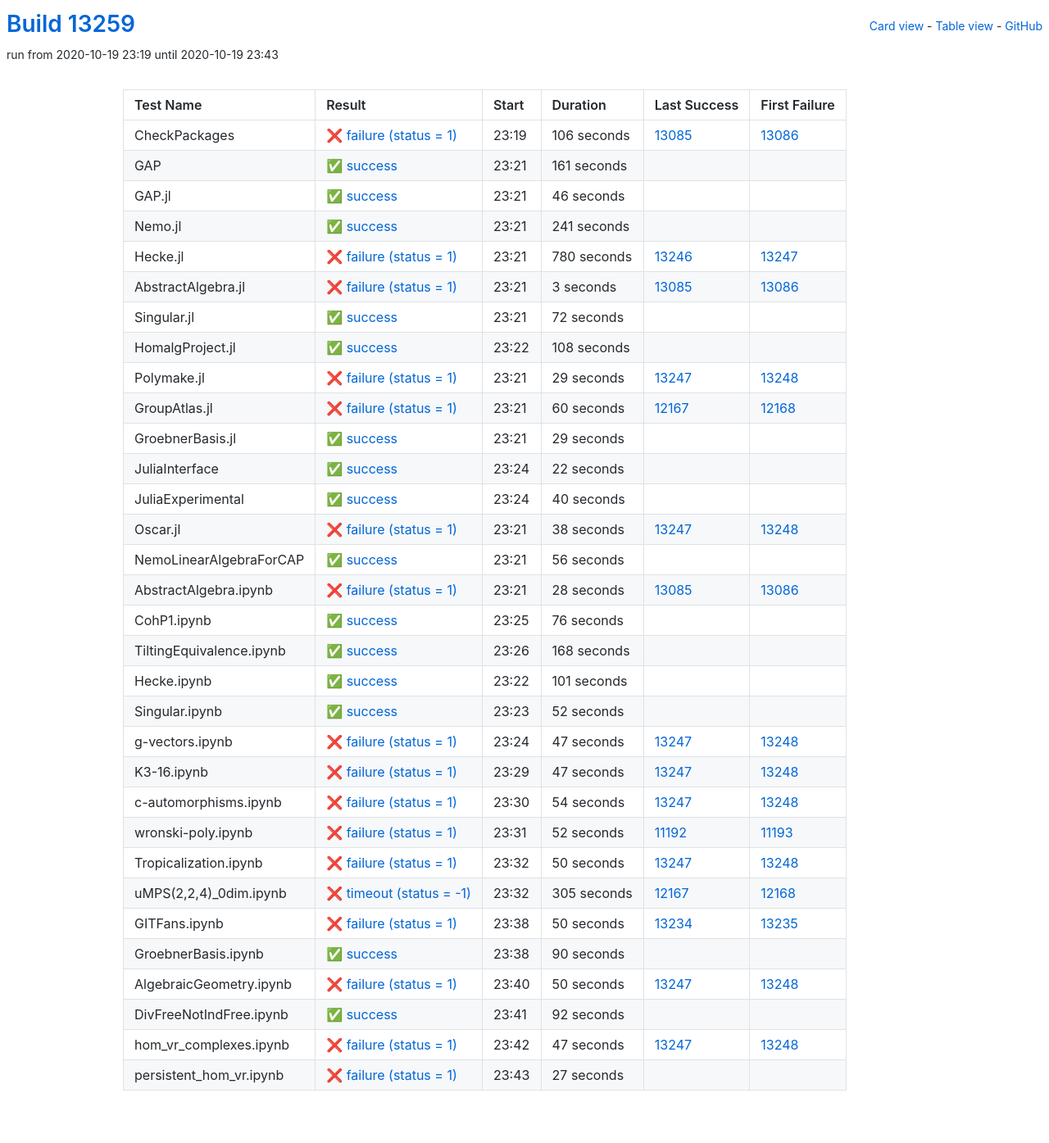
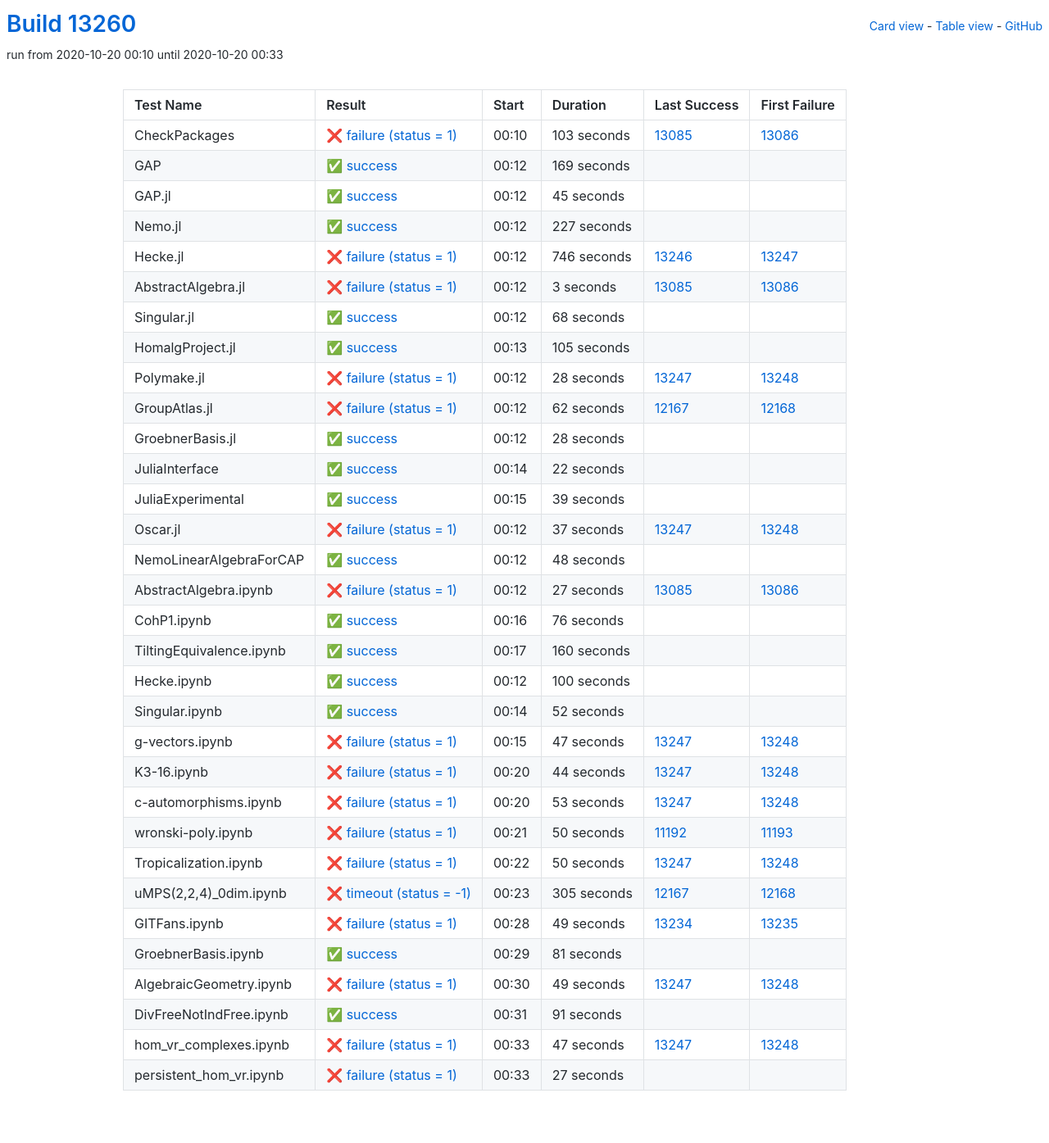
Before and after one commit to oscar-system/oscar-ci-status, a Jekyll site: the page built from table.html, in a window 1280 px wide. Shown: the whole page at 82% size. Built offline with Jekyll 4.4.1, drawn with Linux system fonts in a browser that asks for light colours.

Commit message:
Build #13260

```diff
--- a/_data/ci.yml
+++ b/_data/ci.yml
@@ -1,6 +1,6 @@
 ---
-build: 13259
-build_url: https://oscarci.mathematik.uni-kl.de/job/oscar/13259/
+build: 13260
+build_url: https://oscarci.mathematik.uni-kl.de/job/oscar/13260/
 job: oscar
 organization: oscar-system
 repo: oscar-ci-status
@@ -8,68 +8,68 @@
 tests:
 - name: CheckPackages
   id: checkpackages
-  log: https://oscarci.mathematik.uni-kl.de/job/oscar/13259/artifact/logs/build-13259/CheckPackages.log
-  start: 2020-10-19 23:19
+  log: https://oscarci.mathematik.uni-kl.de/job/oscar/13260/artifact/logs/build-13260/CheckPackages.log
+  start: 2020-10-20 00:10
   success: false
   exitcode: 1
   status: failure
-  duration: 106
+  duration: 103
   last_success: 13085
   last_success_url: https://oscarci.mathematik.uni-kl.de/job/oscar/13085/
   first_failure: 13086
   first_failure_url: https://oscarci.mathematik.uni-kl.de/job/oscar/13086/
 - name: GAP
   id: gap
-  log: https://oscarci.mathematik.uni-kl.de/job/oscar/13259/artifact/logs/build-13259/GAP.log
-  start: 2020-10-19 23:21
+  log: https://oscarci.mathematik.uni-kl.de/job/oscar/13260/artifact/logs/build-13260/GAP.log
+  start: 2020-10-20 00:12
   success: true
   exitcode: 0
   status: success
-  duration: 161
+  duration: 169
   last_success: false
   last_success_url:
   first_failure: false
   first_failure_url:
 - name: GAP.jl
   id: gap-jl
-  log: https://oscarci.mathematik.uni-kl.de/job/oscar/13259/artifact/logs/build-13259/GAP.jl.log
-  start: 2020-10-19 23:21
+  log: https://oscarci.mathematik.uni-kl.de/job/oscar/13260/artifact/logs/build-13260/GAP.jl.log
+  start: 2020-10-20 00:12
   success: true
   exitcode: 0
   status: success
-  duration: 46
+  duration: 45
   last_success: false
   last_success_url:
   first_failure: false
   first_failure_url:
 - name: Nemo.jl
   id: nemo-jl
-  log: https://oscarci.mathematik.uni-kl.de/job/oscar/13259/artifact/logs/build-13259/Nemo.jl.log
-  start: 2020-10-19 23:21
+  log: https://oscarci.mathematik.uni-kl.de/job/oscar/13260/artifact/logs/build-13260/Nemo.jl.log
+  start: 2020-10-20 00:12
   success: true
   exitcode: 0
   status: success
-  duration: 241
+  duration: 227
   last_success: false
   last_success_url:
   first_failure: false
   first_failure_url:
 - name: Hecke.jl
   id: hecke-jl
-  log: https://oscarci.mathematik.uni-kl.de/job/oscar/13259/artifact/logs/build-13259/Hecke.jl.log
-  start: 2020-10-19 23:21
+  log: https://oscarci.mathematik.uni-kl.de/job/oscar/13260/artifact/logs/build-13260/Hecke.jl.log
+  start: 2020-10-20 00:12
   success: false
   exitcode: 1
   status: failure
-  duration: 780
+  duration: 746
   last_success: 13246
   last_success_url: https://oscarci.mathematik.uni-kl.de/job/oscar/13246/
   first_failure: 13247
   first_failure_url: https://oscarci.mathematik.uni-kl.de/job/oscar/13247/
 - name: AbstractAlgebra.jl
   id: abstractalgebra-jl
-  log: https://oscarci.mathematik.uni-kl.de/job/oscar/13259/artifact/logs/build-13259/AbstractAlgebra.jl.log
-  start: 2020-10-19 23:21
+  log: https://oscarci.mathematik.uni-kl.de/job/oscar/13260/artifact/logs/build-13260/AbstractAlgebra.jl.log
+  start: 2020-10-20 00:12
   success: false
   exitcode: 1
   status: failure
@@ -80,68 +80,68 @@
   first_failure_url: https://oscarci.mathematik.uni-kl.de/job/oscar/13086/
 - name: Singular.jl
   id: singular-jl
-  log: https://oscarci.mathematik.uni-kl.de/job/oscar/13259/artifact/logs/build-13259/Singular.jl.log
-  start: 2020-10-19 23:21
+  log: https://oscarci.mathematik.uni-kl.de/job/oscar/13260/artifact/logs/build-13260/Singular.jl.log
+  start: 2020-10-20 00:12
   success: true
   exitcode: 0
   status: success
-  duration: 72
+  duration: 68
   last_success: false
   last_success_url:
   first_failure: false
   first_failure_url:
 - name: HomalgProject.jl
   id: homalgproject-jl
-  log: https://oscarci.mathematik.uni-kl.de/job/oscar/13259/artifact/logs/build-13259/HomalgProject.jl.log
-  start: 2020-10-19 23:22
+  log: https://oscarci.mathematik.uni-kl.de/job/oscar/13260/artifact/logs/build-13260/HomalgProject.jl.log
+  start: 2020-10-20 00:13
   success: true
   exitcode: 0
   status: success
-  duration: 108
+  duration: 105
   last_success: false
   last_success_url:
   first_failure: false
   first_failure_url:
 - name: Polymake.jl
   id: polymake-jl
-  log: https://oscarci.mathematik.uni-kl.de/job/oscar/13259/artifact/logs/build-13259/Polymake.jl.log
-  start: 2020-10-19 23:21
+  log: https://oscarci.mathematik.uni-kl.de/job/oscar/13260/artifact/logs/build-13260/Polymake.jl.log
+  start: 2020-10-20 00:12
   success: false
   exitcode: 1
   status: failure
-  duration: 29
+  duration: 28
   last_success: 13247
   last_success_url: https://oscarci.mathematik.uni-kl.de/job/oscar/13247/
   first_failure: 13248
   first_failure_url: https://oscarci.mathematik.uni-kl.de/job/oscar/13248/
 - name: GroupAtlas.jl
   id: groupatlas-jl
-  log: https://oscarci.mathematik.uni-kl.de/job/oscar/13259/artifact/logs/build-13259/GroupAtlas.jl.log
-  start: 2020-10-19 23:21
+  log: https://oscarci.mathematik.uni-kl.de/job/oscar/13260/artifact/logs/build-13260/GroupAtlas.jl.log
+  start: 2020-10-20 00:12
   success: false
   exitcode: 1
   status: failure
-  duration: 60
+  duration: 62
   last_success: 12167
   last_success_url: https://oscarci.mathematik.uni-kl.de/job/oscar/12167/
   first_failure: 12168
   first_failure_url: https://oscarci.mathematik.uni-kl.de/job/oscar/12168/
 - name: GroebnerBasis.jl
   id: groebnerbasis-jl
-  log: https://oscarci.mathematik.uni-kl.de/job/oscar/13259/artifact/logs/build-13259/GroebnerBasis.jl.log
-  start: 2020-10-19 23:21
+  log: https://oscarci.mathematik.uni-kl.de/job/oscar/13260/artifact/logs/build-13260/GroebnerBasis.jl.log
+  start: 2020-10-20 00:12
   success: true
   exitcode: 0
   status: success
-  duration: 29
+  duration: 28
   last_success: false
   last_success_url:
   first_failure: false
   first_failure_url:
 - name: JuliaInterface
   id: juliainterface
-  log: https://oscarci.mathematik.uni-kl.de/job/oscar/13259/artifact/logs/build-13259/JuliaInterface.log
-  start: 2020-10-19 23:24
+  log: https://oscarci.mathematik.uni-kl.de/job/oscar/13260/artifact/logs/build-13260/JuliaInterface.log
+  start: 2020-10-20 00:14
   success: true
   exitcode: 0
   status: success
@@ -152,56 +152,56 @@
   first_failure_url:
 - name: JuliaExperimental
   id: juliaexperimental
-  log: https://oscarci.mathematik.uni-kl.de/job/oscar/13259/artifact/logs/build-13259/JuliaExperimental.log
-  start: 2020-10-19 23:24
+  log: https://oscarci.mathematik.uni-kl.de/job/oscar/13260/artifact/logs/build-13260/JuliaExperimental.log
+  start: 2020-10-20 00:15
   success: true
   exitcode: 0
   status: success
-  duration: 40
+  duration: 39
   last_success: false
   last_success_url:
   first_failure: false
   first_failure_url:
 - name: Oscar.jl
   id: oscar-jl
-  log: https://oscarci.mathematik.uni-kl.de/job/oscar/13259/artifact/logs/build-13259/Oscar.jl.log
-  start: 2020-10-19 23:21
+  log: https://oscarci.mathematik.uni-kl.de/job/oscar/13260/artifact/logs/build-13260/Oscar.jl.log
+  start: 2020-10-20 00:12
   success: false
   exitcode: 1
   status: failure
-  duration: 38
+  duration: 37
   last_success: 13247
   last_success_url: https://oscarci.mathematik.uni-kl.de/job/oscar/13247/
   first_failure: 13248
   first_failure_url: https://oscarci.mathematik.uni-kl.de/job/oscar/13248/
 - name: NemoLinearAlgebraForCAP
   id: nemolinearalgebraforcap
-  log: https://oscarci.mathematik.uni-kl.de/job/oscar/13259/artifact/logs/build-13259/NemoLinearAlgebraForCAP.log
-  start: 2020-10-19 23:21
+  log: https://oscarci.mathematik.uni-kl.de/job/oscar/13260/artifact/logs/build-13260/NemoLinearAlgebraForCAP.log
+  start: 2020-10-20 00:12
   success: true
   exitcode: 0
   status: success
-  duration: 56
+  duration: 48
   last_success: false
   last_success_url:
   first_failure: false
   first_failure_url:
 - name: AbstractAlgebra.ipynb
   id: abstractalgebra-ipynb
-  log: https://oscarci.mathematik.uni-kl.de/job/oscar/13259/artifact/logs/build-13259/AbstractAlgebra.ipynb.log
-  start: 2020-10-19 23:21
+  log: https://oscarci.mathematik.uni-kl.de/job/oscar/13260/artifact/logs/build-13260/AbstractAlgebra.ipynb.log
+  start: 2020-10-20 00:12
   success: false
   exitcode: 1
   status: failure
-  duration: 28
+  duration: 27
   last_success: 13085
   last_success_url: https://oscarci.mathematik.uni-kl.de/job/oscar/13085/
   first_failure: 13086
   first_failure_url: https://oscarci.mathematik.uni-kl.de/job/oscar/13086/
 - name: CohP1.ipynb
   id: cohp1-ipynb
-  log: https://oscarci.mathematik.uni-kl.de/job/oscar/13259/artifact/logs/build-13259/CohP1.ipynb.log
-  start: 2020-10-19 23:25
+  log: https://oscarci.mathematik.uni-kl.de/job/oscar/13260/artifact/logs/build-13260/CohP1.ipynb.log
+  start: 2020-10-20 00:16
   success: true
   exitcode: 0
   status: success
@@ -212,32 +212,32 @@
   first_failure_url:
 - name: TiltingEquivalence.ipynb
   id: tiltingequivalence-ipynb
-  log: https://oscarci.mathematik.uni-kl.de/job/oscar/13259/artifact/logs/build-13259/TiltingEquivalence.ipynb.log
-  start: 2020-10-19 23:26
+  log: https://oscarci.mathematik.uni-kl.de/job/oscar/13260/artifact/logs/build-13260/TiltingEquivalence.ipynb.log
+  start: 2020-10-20 00:17
   success: true
   exitcode: 0
   status: success
-  duration: 168
+  duration: 160
   last_success: false
   last_success_url:
   first_failure: false
   first_failure_url:
 - name: Hecke.ipynb
   id: hecke-ipynb
-  log: https://oscarci.mathematik.uni-kl.de/job/oscar/13259/artifact/logs/build-13259/Hecke.ipynb.log
-  start: 2020-10-19 23:22
+  log: https://oscarci.mathematik.uni-kl.de/job/oscar/13260/artifact/logs/build-13260/Hecke.ipynb.log
+  start: 2020-10-20 00:12
   success: true
   exitcode: 0
   status: success
-  duration: 101
+  duration: 100
   last_success: false
   last_success_url:
   first_failure: false
   first_failure_url:
 - name: Singular.ipynb
   id: singular-ipynb
-  log: https://oscarci.mathematik.uni-kl.de/job/oscar/13259/artifact/logs/build-13259/Singular.ipynb.log
-  start: 2020-10-19 23:23
+  log: https://oscarci.mathematik.uni-kl.de/job/oscar/13260/artifact/logs/build-13260/Singular.ipynb.log
+  start: 2020-10-20 00:14
   success: true
   exitcode: 0
   status: success
@@ -248,8 +248,8 @@
   first_failure_url:
 - name: g-vectors.ipynb
   id: g-vectors-ipynb
-  log: https://oscarci.mathematik.uni-kl.de/job/oscar/13259/artifact/logs/build-13259/g-vectors.ipynb.log
-  start: 2020-10-19 23:24
+  log: https://oscarci.mathematik.uni-kl.de/job/oscar/13260/artifact/logs/build-13260/g-vectors.ipynb.log
+  start: 2020-10-20 00:15
   success: false
   exitcode: 1
   status: failure
@@ -260,44 +260,44 @@
   first_failure_url: https://oscarci.mathematik.uni-kl.de/job/oscar/13248/
 - name: K3-16.ipynb
   id: k3-16-ipynb
-  log: https://oscarci.mathematik.uni-kl.de/job/oscar/13259/artifact/logs/build-13259/K3-16.ipynb.log
-  start: 2020-10-19 23:29
+  log: https://oscarci.mathematik.uni-kl.de/job/oscar/13260/artifact/logs/build-13260/K3-16.ipynb.log
+  start: 2020-10-20 00:20
   success: false
   exitcode: 1
   status: failure
-  duration: 47
+  duration: 44
   last_success: 13247
   last_success_url: https://oscarci.mathematik.uni-kl.de/job/oscar/13247/
   first_failure: 13248
   first_failure_url: https://oscarci.mathematik.uni-kl.de/job/oscar/13248/
 - name: c-automorphisms.ipynb
   id: c-automorphisms-ipynb
-  log: https://oscarci.mathematik.uni-kl.de/job/oscar/13259/artifact/logs/build-13259/c-automorphisms.ipynb.log
-  start: 2020-10-19 23:30
+  log: https://oscarci.mathematik.uni-kl.de/job/oscar/13260/artifact/logs/build-13260/c-automorphisms.ipynb.log
+  start: 2020-10-20 00:20
   success: false
   exitcode: 1
   status: failure
-  duration: 54
+  duration: 53
   last_success: 13247
   last_success_url: https://oscarci.mathematik.uni-kl.de/job/oscar/13247/
   first_failure: 13248
   first_failure_url: https://oscarci.mathematik.uni-kl.de/job/oscar/13248/
 - name: wronski-poly.ipynb
   id: wronski-poly-ipynb
-  log: https://oscarci.mathematik.uni-kl.de/job/oscar/13259/artifact/logs/build-13259/wronski-poly.ipynb.log
-  start: 2020-10-19 23:31
+  log: https://oscarci.mathematik.uni-kl.de/job/oscar/13260/artifact/logs/build-13260/wronski-poly.ipynb.log
+  start: 2020-10-20 00:21
   success: false
   exitcode: 1
   status: failure
-  duration: 52
+  duration: 50
   last_success: 11192
   last_success_url: https://oscarci.mathematik.uni-kl.de/job/oscar/11192/
   first_failure: 11193
   first_failure_url: https://oscarci.mathematik.uni-kl.de/job/oscar/11193/
 - name: Tropicalization.ipynb
   id: tropicalization-ipynb
-  log: https://oscarci.mathematik.uni-kl.de/job/oscar/13259/artifact/logs/build-13259/Tropicalization.ipynb.log
-  start: 2020-10-19 23:32
+  log: https://oscarci.mathematik.uni-kl.de/job/oscar/13260/artifact/logs/build-13260/Tropicalization.ipynb.log
+  start: 2020-10-20 00:22
   success: false
   exitcode: 1
   status: failure
@@ -308,8 +308,8 @@
   first_failure_url: https://oscarci.mathematik.uni-kl.de/job/oscar/13248/
 - name: uMPS(2,2,4)_0dim.ipynb
   id: umps-2-2-4-0dim-ipynb
-  log: https://oscarci.mathematik.uni-kl.de/job/oscar/13259/artifact/logs/build-13259/uMPS-2-2-4-_0dim.ipynb.log
-  start: 2020-10-19 23:32
+  log: https://oscarci.mathematik.uni-kl.de/job/oscar/13260/artifact/logs/build-13260/uMPS-2-2-4-_0dim.ipynb.log
+  start: 2020-10-20 00:23
   success: false
   exitcode: -1
   status: timeout
@@ -320,56 +320,56 @@
   first_failure_url: https://oscarci.mathematik.uni-kl.de/job/oscar/12168/
 - name: GITFans.ipynb
   id: gitfans-ipynb
-  log: https://oscarci.mathematik.uni-kl.de/job/oscar/13259/artifact/logs/build-13259/GITFans.ipynb.log
-  start: 2020-10-19 23:38
+  log: https://oscarci.mathematik.uni-kl.de/job/oscar/13260/artifact/logs/build-13260/GITFans.ipynb.log
+  start: 2020-10-20 00:28
   success: false
   exitcode: 1
   status: failure
-  duration: 50
+  duration: 49
   last_success: 13234
   last_success_url: https://oscarci.mathematik.uni-kl.de/job/oscar/13234/
   first_failure: 13235
   first_failure_url: https://oscarci.mathematik.uni-kl.de/job/oscar/13235/
 - name: GroebnerBasis.ipynb
   id: groebnerbasis-ipynb
-  log: https://oscarci.mathematik.uni-kl.de/job/oscar/13259/artifact/logs/build-13259/GroebnerBasis.ipynb.log
-  start: 2020-10-19 23:38
+  log: https://oscarci.mathematik.uni-kl.de/job/oscar/13260/artifact/logs/build-13260/GroebnerBasis.ipynb.log
+  start: 2020-10-20 00:29
   success: true
   exitcode: 0
   status: success
-  duration: 90
+  duration: 81
   last_success: false
   last_success_url:
   first_failure: false
   first_failure_url:
 - name: AlgebraicGeometry.ipynb
   id: algebraicgeometry-ipynb
-  log: https://oscarci.mathematik.uni-kl.de/job/oscar/13259/artifact/logs/build-13259/AlgebraicGeometry.ipynb.log
-  start: 2020-10-19 23:40
+  log: https://oscarci.mathematik.uni-kl.de/job/oscar/13260/artifact/logs/build-13260/AlgebraicGeometry.ipynb.log
+  start: 2020-10-20 00:30
   success: false
   exitcode: 1
   status: failure
-  duration: 50
+  duration: 49
   last_success: 13247
   last_success_url: https://oscarci.mathematik.uni-kl.de/job/oscar/13247/
   first_failure: 13248
   first_failure_url: https://oscarci.mathematik.uni-kl.de/job/oscar/13248/
 - name: DivFreeNotIndFree.ipynb
   id: divfreenotindfree-ipynb
-  log: https://oscarci.mathematik.uni-kl.de/job/oscar/13259/artifact/logs/build-13259/DivFreeNotIndFree.ipynb.log
-  start: 2020-10-19 23:41
+  log: https://oscarci.mathematik.uni-kl.de/job/oscar/13260/artifact/logs/build-13260/DivFreeNotIndFree.ipynb.log
+  start: 2020-10-20 00:31
   success: true
   exitcode: 0
   status: success
-  duration: 92
+  duration: 91
   last_success: false
   last_success_url:
   first_failure: false
   first_failure_url:
 - name: hom_vr_complexes.ipynb
   id: hom-vr-complexes-ipynb
-  log: https://oscarci.mathematik.uni-kl.de/job/oscar/13259/artifact/logs/build-13259/hom_vr_complexes.ipynb.log
-  start: 2020-10-19 23:42
+  log: https://oscarci.mathematik.uni-kl.de/job/oscar/13260/artifact/logs/build-13260/hom_vr_complexes.ipynb.log
+  start: 2020-10-20 00:33
   success: false
   exitcode: 1
   status: failure
@@ -380,8 +380,8 @@
   first_failure_url: https://oscarci.mathematik.uni-kl.de/job/oscar/13248/
 - name: persistent_hom_vr.ipynb
   id: persistent-hom-vr-ipynb
-  log: https://oscarci.mathematik.uni-kl.de/job/oscar/13259/artifact/logs/build-13259/persistent_hom_vr.ipynb.log
-  start: 2020-10-19 23:43
+  log: https://oscarci.mathematik.uni-kl.de/job/oscar/13260/artifact/logs/build-13260/persistent_hom_vr.ipynb.log
+  start: 2020-10-20 00:33
   success: false
   exitcode: 1
   status: failure
```
Also changed, not shown: README.md.
